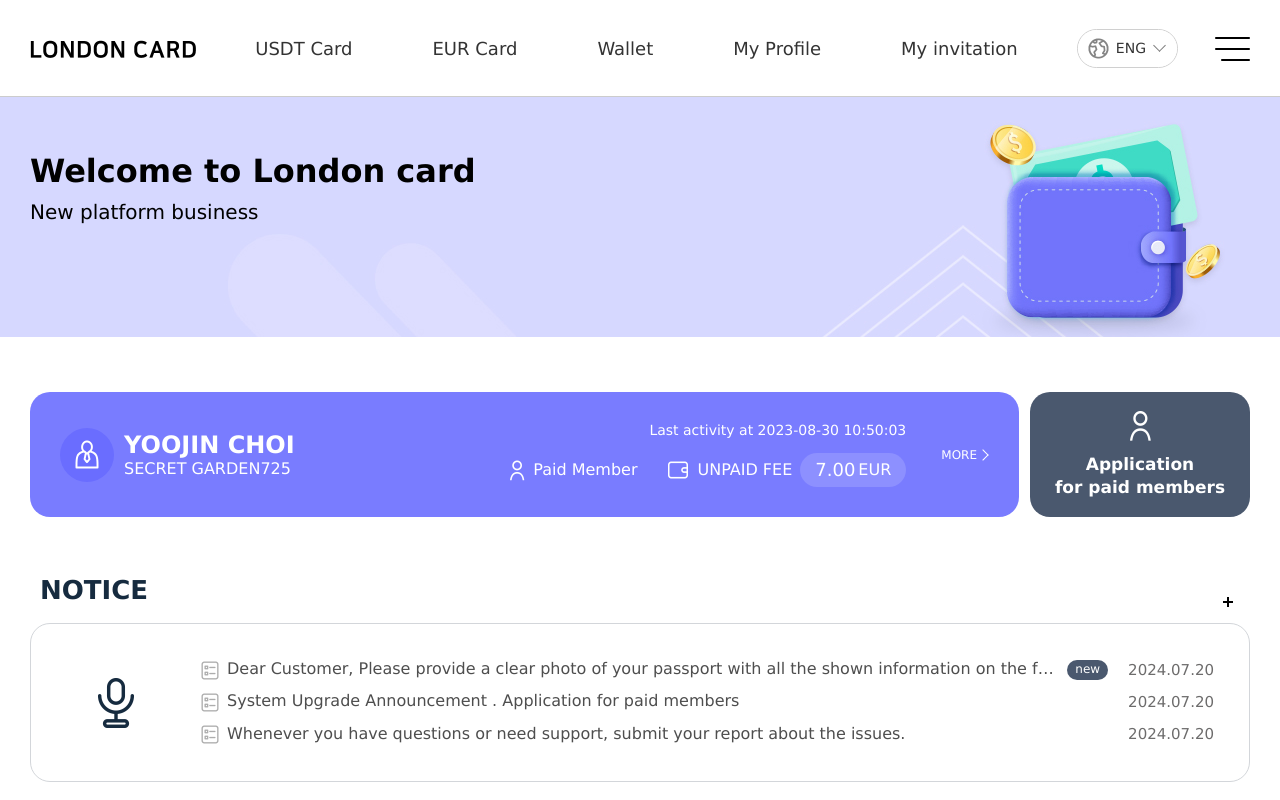
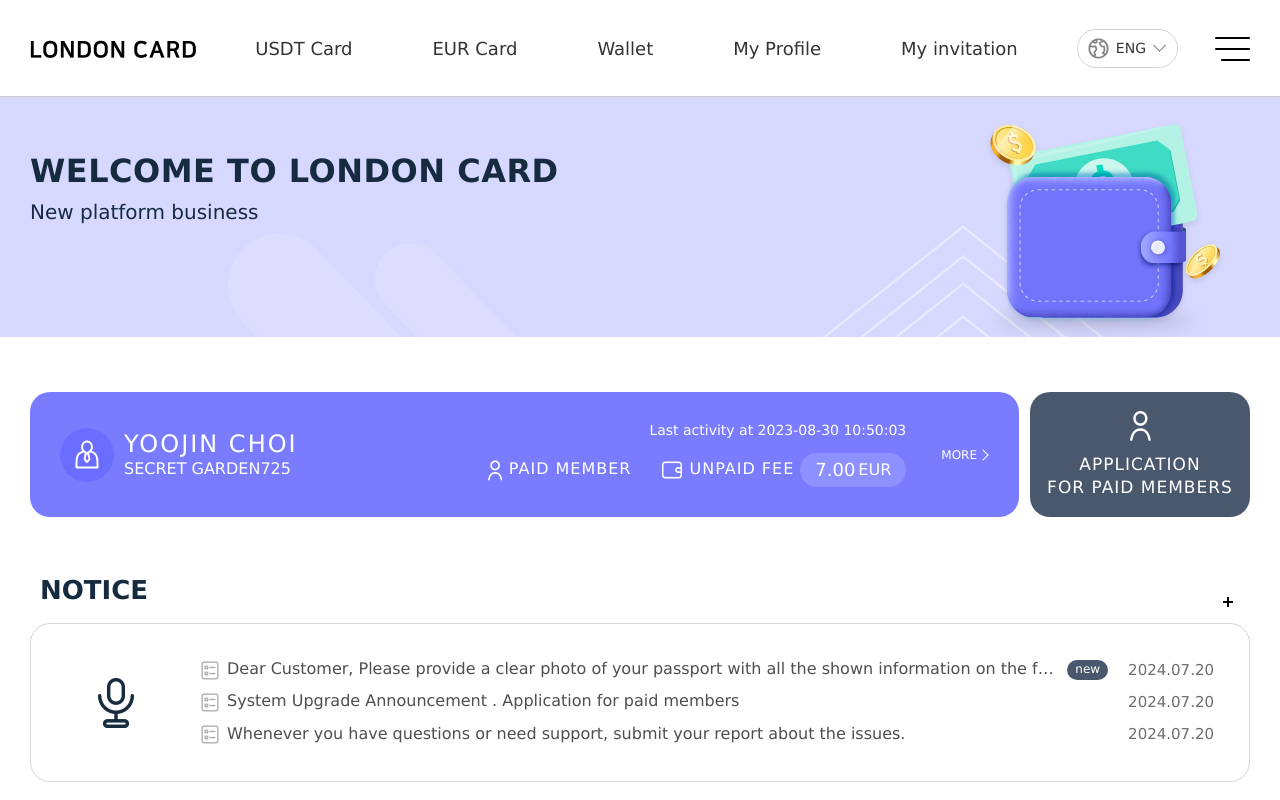
Before and after one commit to kik87827/london, a website: page src/main.html in a window 1280 px wide. Shown: the top 800 px of the page. Drawn offline with nearby package versions, Linux system fonts and the light colour scheme; files that its build step writes are made by us from their sources; files whose address does not match are found by name; a web font is replaced by a local one.

Commit message:
메인 pc 수정

```diff
--- a/src/assets/scss/_contents.scss
+++ b/src/assets/scss/_contents.scss
@@ -530,13 +530,16 @@ input.btn_submitbox{}
     }
 }
 .middle_visual_copy_group{
-    padding:rem(55) 0;
-    &.type2{
+    padding:rem(55) 0; color:#162b3f;
+    /* &.type2{
         .middle_visual_main_copy{color:#162b3f;}
         .middle_visual_sub_copy{color:#162b3f;}
-    }
+    } */
 }
-.middle_visual_main_copy{font-size:rem(32);font-weight:700;line-height:1.2;word-break: keep-all;}
+
+
+
+.middle_visual_main_copy{font-size:rem(32);font-weight:700;line-height:1.2;word-break: keep-all; letter-spacing:0.5px;}
 .middle_visual_sub_copy{font-size:rem(20);margin-top:rem(10);font-weight:500;word-break: keep-all;}
 
 .personal_flexbox_wrap{max-width:rem(1280);margin:0 auto;padding:0 rem(30);}
@@ -547,7 +550,7 @@ input.btn_submitbox{}
 .personal_caption_thumnail{flex:0 0 rem(54); width:rem(54); height:rem(54); border-radius:100%; background-color:#6a6dff; position:relative;}
 .ico_personal{display:inline-block;width:100%;height:100%;position:absolute;top:0;left:0;background:url("../images/img_men_108.png") no-repeat 50% 50%/100% auto;}
 .personal_caption_spec{flex:1;}
-.personal_caption_main_spec{font-size:rem(24);color:#fff;font-weight:700;line-height:1;}
+.personal_caption_main_spec{font-size:rem(24);color:#fff;font-weight:500;line-height:1;letter-spacing: 2px; position:relative;top:-1px;}
 .personal_caption_sub_spec{font-size:rem(16);color:#fff;line-height:1;margin-top:rem(4)}
 
 .personal_summary_cols{flex:1;display:flex;justify-content: flex-end;text-align: right;gap:rem(35);}
@@ -555,7 +558,7 @@ input.btn_submitbox{}
 .ps_util_para{font-size:rem(14);color:#fff;}
 .ps_data_item_wrap{display:flex;justify-content: flex-end;align-items: center;gap:rem(30);margin-top:rem(15);flex-wrap: wrap;}
 .ps_data_item{
-    display:flex; align-items: center; gap:rem(8);
+    display:flex; align-items: center; gap:rem(6);
     &:last-of-type{}
 }
 .ico_ps{
@@ -563,8 +566,8 @@ input.btn_submitbox{}
     &.ico_men{background-image:url("../images/ico_men_16.png");width:rem(16);height:rem(21);}
     &.ico_wallet{background-image:url("../images/ico_wallet_22.png");width:rem(22);height:rem(20);}
 }
-.ps_summary_text{font-size:rem(16);font-weight:500;line-height:1;color:#fff;}
-.ps_value_inbox{display:flex;align-items: center;gap:rem(3);background:rgba(255,255,255,0.15);border-radius:rem(100);padding:rem(8) rem(15)}
+.ps_summary_text{font-size:rem(16);font-weight:400;line-height:1;color:#fff;position:relative;top:-1px; letter-spacing: 1px;}
+.ps_value_inbox{display:flex;align-items: center;gap:rem(3);background:rgba(255,255,255,0.15);border-radius:rem(100);padding:rem(8) rem(15);line-height: 0; font-size:0;}
 .ps_value_text{font-size:rem(18);font-weight:500;line-height:1;color:#fff;}
 .ps_unit_text{font-size:rem(16);line-height:1;color:#fff;}
 .personal_summary_pixed{flex:0;white-space: nowrap;display:flex;align-items: center;}
@@ -581,7 +584,7 @@ input.btn_submitbox{}
     &.ico_men{}
 }
 .text_flexbox_row{margin-top:rem(12);}
-.text_flexbox_copy{font-size:rem(17);color:#ffffff;font-weight:700;line-height:1.3;}
+.text_flexbox_copy{font-size:rem(17);color:#ffffff;font-weight:500;line-height:1.3;letter-spacing: 1px;}
 
 .board_linkage_box_wrap{margin-top:rem(60)}
 .board_linkage_pixin{max-width:rem(1280);margin:0 auto;padding:0 rem(30);position:relative;}
--- a/src/main.html
+++ b/src/main.html
@@ -8,7 +8,7 @@
             <div class="middle_visual_wrap">
                 <div class="middle_visual_pixin">
                     <div class="middle_visual_copy_group">
-                        <p class="middle_visual_main_copy">Welcome to London card</p>
+                        <p class="middle_visual_main_copy">WELCOME TO LONDON CARD</p>
                         <p class="middle_visual_sub_copy">New platform business</p>
                     </div>
                 </div>
@@ -32,7 +32,7 @@
                                     <div class="ps_data_item_wrap">
                                         <div class="ps_data_item">
                                             <i class="ico_ps ico_men"></i>
-                                            <span class="ps_summary_text">Paid Member</span>
+                                            <span class="ps_summary_text">PAID MEMBER</span>
                                         </div>
                                         <div class="ps_data_item">
                                             <i class="ico_ps ico_wallet"></i>
@@ -52,7 +52,7 @@
                     </div>
                     <div class="personal_flexbox_short_cols">
                         <div class="ico_flexbox_row"><i class="ico_flexbox ico_men"></i></div>
-                        <div class="text_flexbox_row"><p class="text_flexbox_copy">Application<br>for paid members</p></div>
+                        <div class="text_flexbox_row"><p class="text_flexbox_copy">APPLICATION<br>FOR PAID MEMBERS</p></div>
                     </div>
                 </div>
             </div>
```
Also changed, not shown: dist/assets/css/style.css, dist/main.html.
